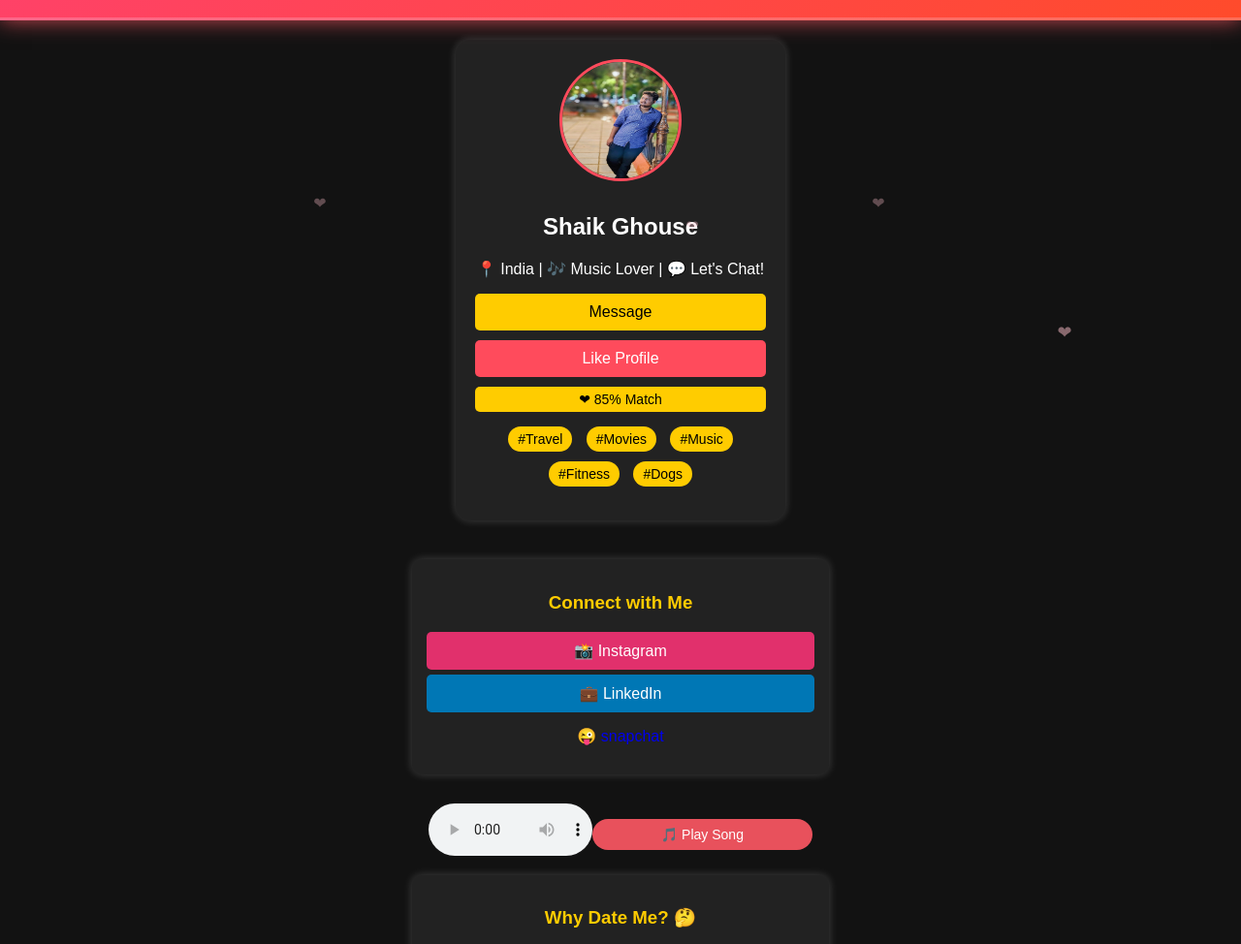
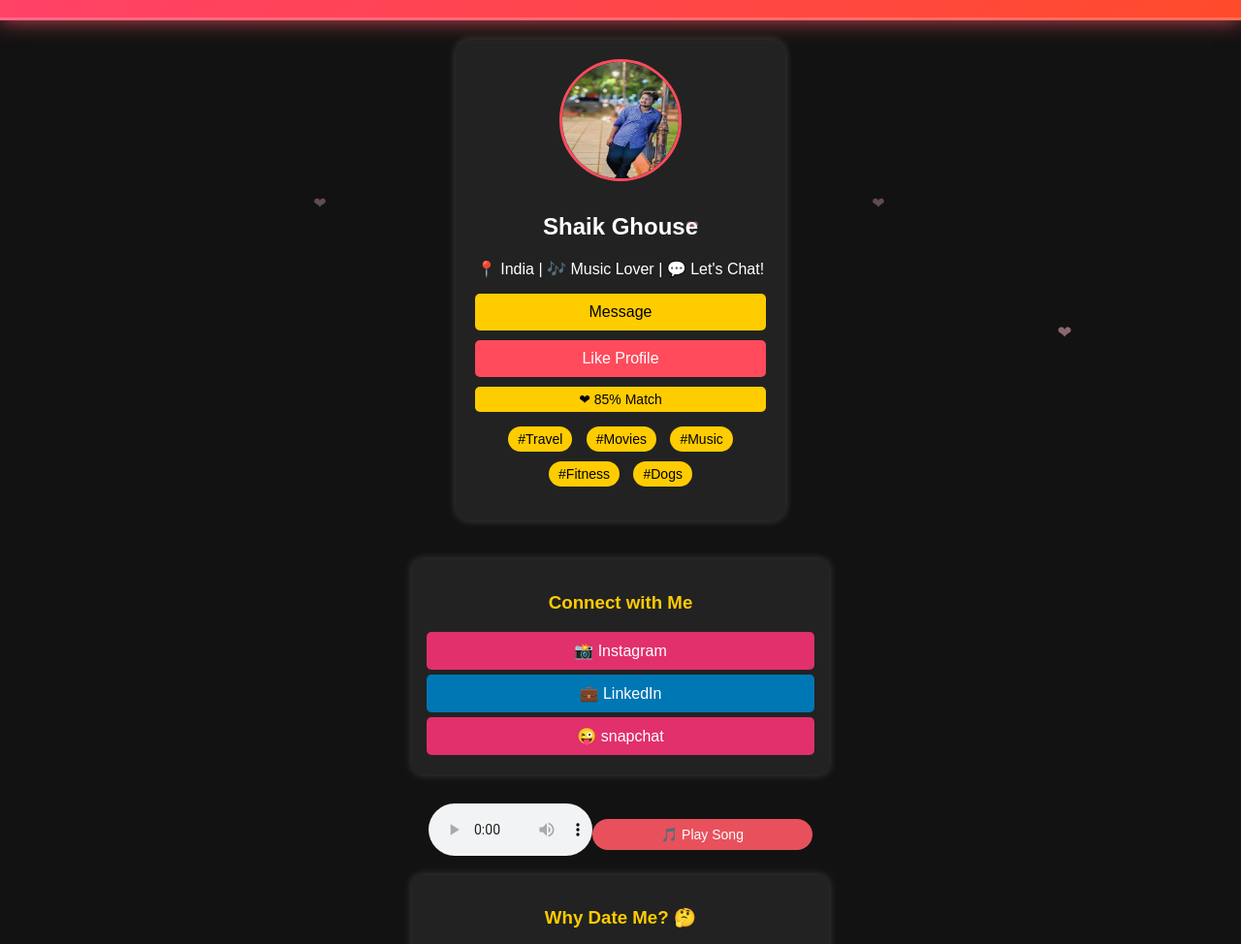
Before and after one commit to SHAIKGHOUSE6/valentine, a plain HTML site: page index.html in a window 1280 px wide. Shown: the part 93-1067 px from the top of the page at 97% size. Drawn offline with Linux system fonts and the light colour scheme.

Commit message:
Update style.css

```diff
--- a/style.css
+++ b/style.css
@@ -190,6 +190,11 @@ footer {
     color: white;
 }
 
+.snapchat{
+     background: #E1306C;
+    color: white;
+}
+
 /* Header Styling */
 .menu-button {
     background: rgba(255, 255, 255, 0.3);
```
